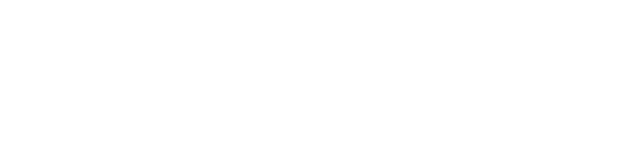
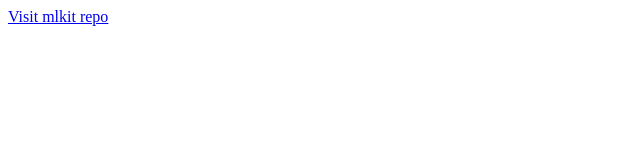
Before and after one commit to charlie2951/mlkit, a plain HTML site: page index.html in a window 1280 px wide. Shown: the whole page, without its empty margins (0-640 px from the left). Drawn offline with Linux system fonts and the light colour scheme.

Commit message:
Update index.html

```diff
--- a/index.html
+++ b/index.html
@@ -5,5 +5,7 @@
     <title>MLKIT!</title>
   </head>
   <body>
+     <a href="https://github.com/charlie2951/mlkit">Visit mlkit repo </a>
+
     </body>
 </html>
```
